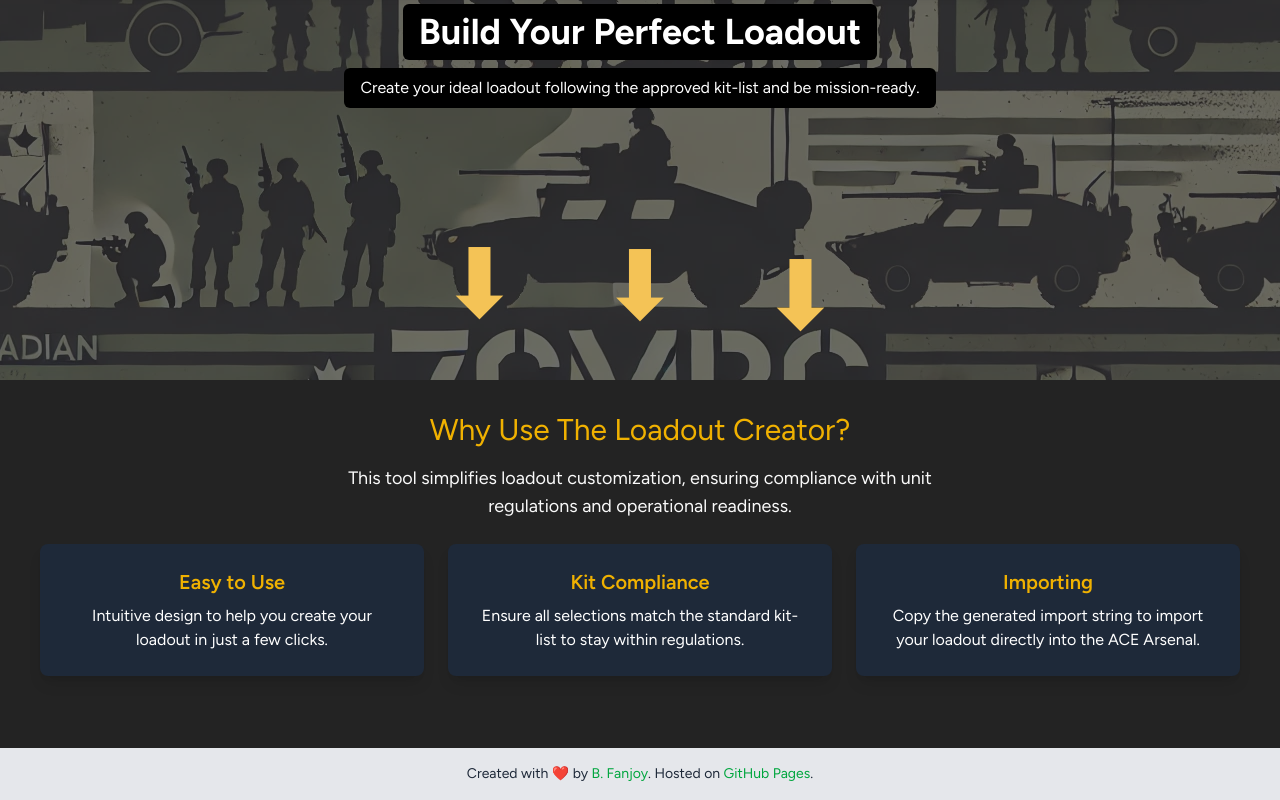
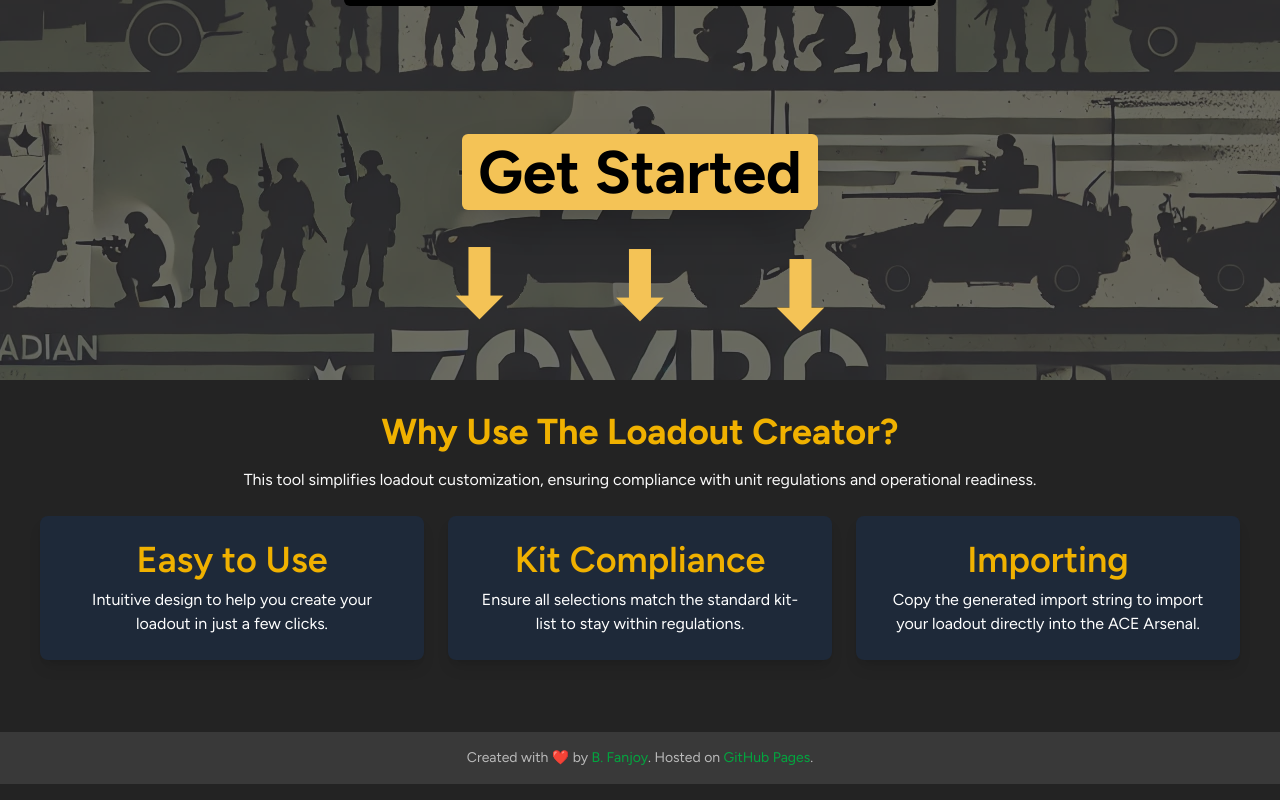
Before and after one commit to B-Fanjoy/7CMBG-LoadoutCreator, a Vue app: page / in a window 1280 px wide. Shown: the part 420-1220 px from the top of the page. Built offline with nearby package versions, Linux system fonts and the light colour scheme; a web font is replaced by a local one.

Commit message:
changed home formatting

```diff
--- a/src/views/HomeView.vue
+++ b/src/views/HomeView.vue
@@ -5,6 +5,7 @@
         <header class="bg-yellow-500 text-black text-center text-8xl font-bold p-6 rounded-md shadow-md">7CMBG Loadout Creator</header>
         <h1 class="text-4xl font-bold bg-black bg-opacity-50 rounded-md px-4 py-2">Build Your Perfect Loadout</h1>
         <p class="text-4x1 bg-black bg-opacity-50 rounded-md px-4 py-2">Create your ideal loadout following the approved kit-list and be mission-ready.</p>
+        <router-link to="/creator" class="bg-[#F4C356] text-black text-6xl font-bold px-4 py-2 rounded-md mt-30 shadow-2xl hover:bg-amber-500">Get Started</router-link>
       </div>
 
       <!-- Floating Arrows -->
@@ -24,18 +25,18 @@
     </section>
 
     <section class="text-center p-8">
-      <h2 class="text-3xl text-yellow-500 mb-4">Why Use The Loadout Creator?</h2>
-      <p class="text-lg max-w-2xl mx-auto mb-6">This tool simplifies loadout customization, ensuring compliance with unit regulations and operational readiness.</p>
+      <h2 class="text-4xl text-yellow-500 mb-4 font-bold">Why Use The Loadout Creator?</h2>
+      <p class="mb-6">This tool simplifies loadout customization, ensuring compliance with unit regulations and operational readiness.</p>
 
       <div class="flex flex-wrap justify-center gap-6">
         <div v-for="(feature, index) in features" :key="index" class="bg-gray-800 text-white p-6 rounded-lg max-w-sm shadow-lg">
-          <h3 class="text-xl text-yellow-500 font-semibold">{{ feature.title }}</h3>
+          <h3 class="text-4xl text-yellow-500 font-semibold">{{ feature.title }}</h3>
           <p class="mt-2">{{ feature.description }}</p>
         </div>
       </div>
     </section>
 
-    <footer class="mt-10 py-4 bg-gray-200 text-center text-gray-800 text-sm">
+    <footer class="mt-10 py-4 bg-[#393939] text-center text-[#bababa] text-sm">
       <p>Created with ❤️ by <a href="https://github.com/B-Fanjoy" target="_blank" class="text-green-600 hover:underline">B. Fanjoy</a>. Hosted on <a href="https://pages.github.com" target="_blank" class="text-green-600 hover:underline">GitHub Pages</a>.</p>
     </footer>
   </div>
```
